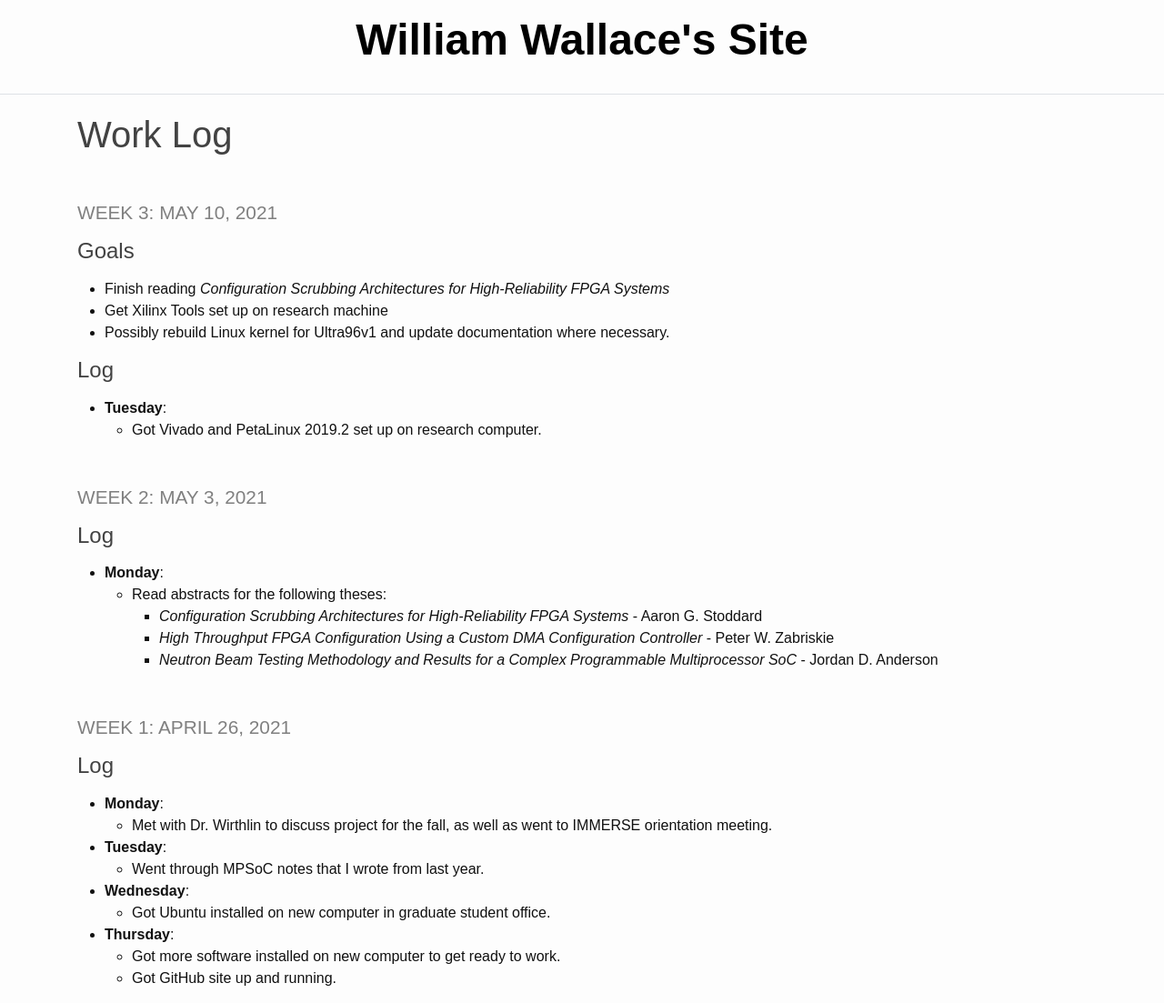
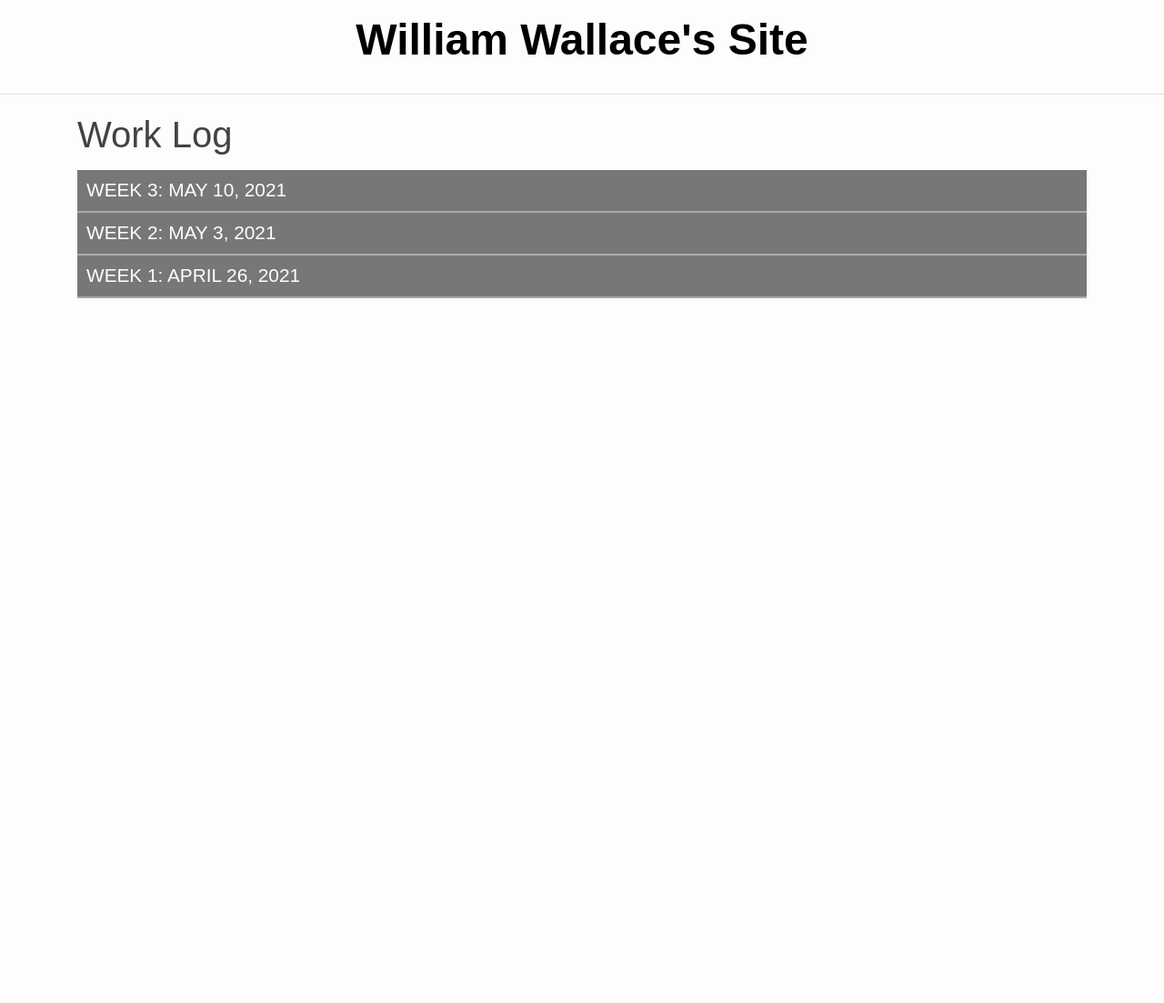
Before and after one commit to masterqwerty/masterqwerty.github.io, a Jekyll site: the page built from _pages/log.md, in a window 1280 px wide and 1103 px high. Shown: the whole window at 91% size. Built offline with Jekyll 4.4.1, drawn with Linux system fonts in a browser that asks for light colours.

Commit message:
Changed style of log page.

```diff
--- a/_pages/log.md
+++ b/_pages/log.md
@@ -2,40 +2,90 @@
 layout: default
 title: Work Log
 ---
+<h3 class="collapsible">Week 3: May 10, 2021</h3>
+<div class="content">
+  <h5 class="collapsible">Goals</h5>
+  <div class="sub-content">
+    <ul>
+      <li>Finish reading <em>Configuration Scrubbing Architectures for High-Reliability FPGA Systems</em></li>
+      <li>Get Xilinx Tools set up on research machine</li>
+      <li>Possibly rebuild Linux kernel for Ultra96v1 and update documentation where necessary.</li>
+    </ul>
+  </div>
+  <h5 class="collapsible">Log</h5>
+  <div class="sub-content">
+    <ul>
+      <li><strong>Tuesday</strong>:
+        <ul>
+          <li>Got Vivado and PetaLinux 2019.2 set up on research computer.</li>
+        </ul>
+      </li>
+    </ul>
+  </div>
+</div>
 
-### Week 3: May 10, 2021
+<h3 class="collapsible">Week 2: May 3, 2021</h3>
+<div class="content">
+  <h5 class="collapsible">Log</h5>
+  <div class="sub-content">
+    <ul>
+      <li><strong>Monday</strong>:
+        <ul>
+          <li>Read abstracts for the following theses:
+            <ul>
+              <li><em>Configuration Scrubbing Architectures for High-Reliability FPGA Systems</em> - Aaron G. Stoddard</li>
+              <li><em>High Throughput FPGA Configuration Using a Custom DMA Configuration Controller</em> - Peter W. Zabriskie</li>
+              <li><em>Neutron Beam Testing Methodology and Results for a Complex Programmable Multiprocessor SoC</em> - Jordan D. Anderson</li>
+            </ul>
+          </li>
+        </ul>
+      </li>
+    </ul>
+  </div>
+</div>
 
-#### Goals
+<h3 class="collapsible">Week 1: April 26, 2021</h3>
+<div class="content">
+  <h5 class="collapsible">Log</h5>
+  <div class="sub-content">
+    <ul>
+      <li><strong>Monday</strong>:
+        <ul>
+          <li>Met with Dr. Wirthlin to discuss project for the fall, as well as went to IMMERSE orientation meeting.</li>
+        </ul>
+      </li>
+      <li><strong>Tuesday</strong>:
+        <ul>
+          <li>Went through MPSoC notes that I wrote from last year.</li>
+        </ul>
+      </li>
+      <li><strong>Wednesday</strong>:
+        <ul>
+          <li>Got Ubuntu installed on new computer in graduate student office.</li>
+        </ul>
+      </li>
+      <li><strong>Thursday</strong>:
+        <ul>
+          <li>Got more software installed on new computer to get ready to work.</li>
+          <li>Got GitHub site up and running.</li>
+        </ul>
+      </li>
+    </ul>
+  </div>
+</div>
 
-* Finish reading _Configuration Scrubbing Architectures for High-Reliability FPGA Systems_
-* Get Xilinx Tools set up on research machine
-* Possibly rebuild Linux kernel for Ultra96v1 and update documentation where necessary.
-
-#### Log
-
-* **Tuesday**:
-  * Got Vivado and PetaLinux 2019.2 set up on research computer.
-
-### Week 2: May 3, 2021
-
-#### Log
-
-* **Monday**:
-  * Read abstracts for the following theses:
-    * _Configuration Scrubbing Architectures for High-Reliability FPGA Systems_ - Aaron G. Stoddard
-    * _High Throughput FPGA Configuration Using a Custom DMA Configuration Controller_ - Peter W. Zabriskie
-    * _Neutron Beam Testing Methodology and Results for a Complex Programmable Multiprocessor SoC_ - Jordan D. Anderson
-
-### Week 1: April 26, 2021
-
-#### Log
-
-* **Monday**:
-  * Met with Dr. Wirthlin to discuss project for the fall, as well as went to IMMERSE orientation meeting.
-* **Tuesday**:
-  * Went through MPSoC notes that I wrote from last year.
-* **Wednesday**:
-  * Got Ubuntu installed on new computer in graduate student office.
-* **Thursday**:
-  * Got more software installed on new computer to get ready to work.
-  * Got GitHub site up and running.
+<script>
+    let coll = document.getElementsByClassName("collapsible");
+    let i;
+    for (i = 0; i < coll.length; i++) {
+        coll[i].addEventListener("click", (e) => {
+            let content = e.target.nextElementSibling;
+            if (content.style.maxHeight) {
+                content.style.maxHeight = null;
+            }
+            else {
+                content.style.maxHeight = "500px";
+            }
+        });
+    }
+</script>
--- a/css/main.scss
+++ b/css/main.scss
@@ -303,6 +303,33 @@ h3 {
     text-align: center;
 }
 
+/* Custom Styles */
 strong {
     font-weight: bold;
 }
+
+.collapsible {
+    cursor: pointer;
+}
+
+h3.collapsible {
+    color: white;
+    background-color: #777;
+    margin-bottom: 0;
+    margin-top: 0;
+    padding: 10px;
+}
+
+h5.collapsible {
+    background-color: #aaa;
+    margin-top: 0;
+    margin-bottom: 0;
+    padding: 10px;
+}
+
+.content, .sub-content {
+    overflow: hidden;
+    max-height: 0;
+    transition: max-height 0.5s ease-out;
+    border: #aaa 1px solid;
+}
```
